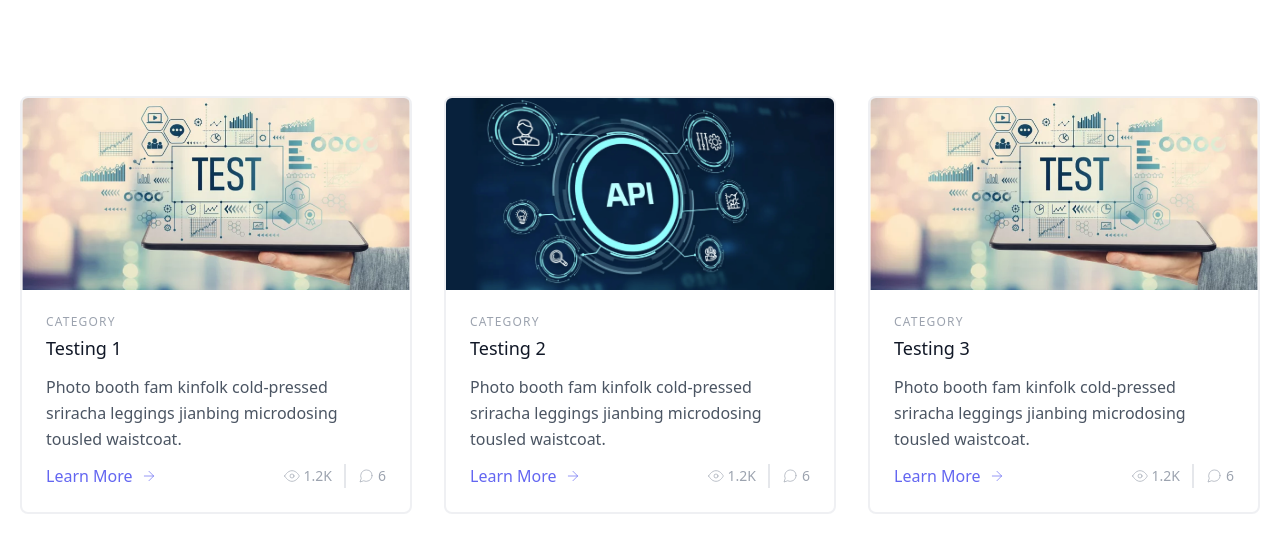
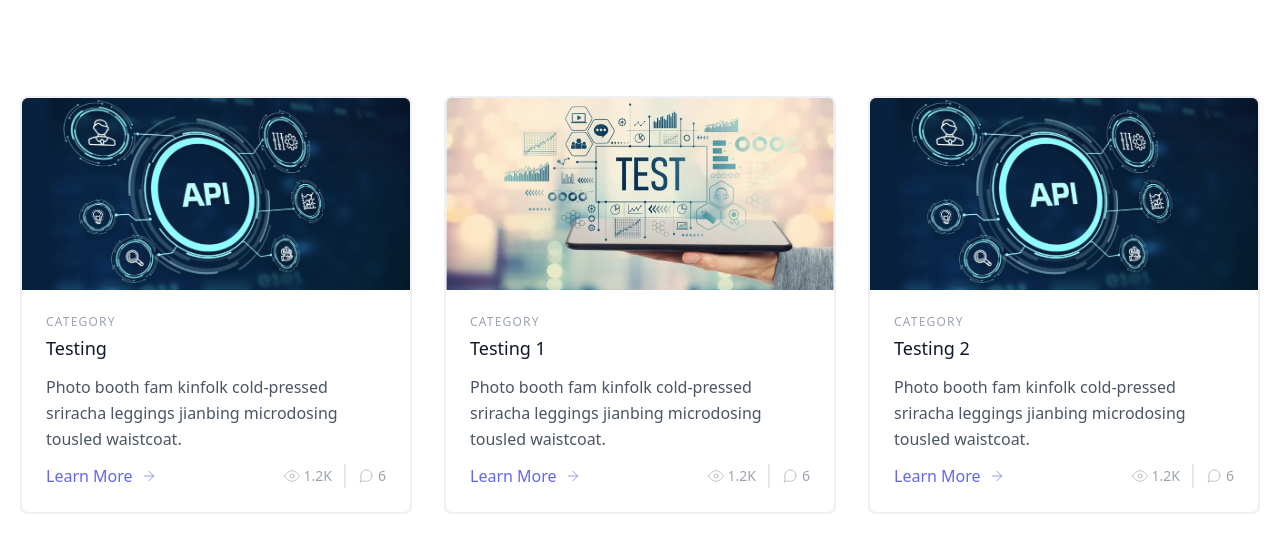
Before and after one commit to Marcos-ghub/site-test, a Next.js app: page /blog in a window 1280 px wide. Shown: the top 552 px of the page. Built offline with nearby package versions, Linux system fonts and the light colour scheme.

Commit message:
Update site

```diff
--- a/src/pages/blog/index.tsx
+++ b/src/pages/blog/index.tsx
@@ -4,6 +4,21 @@ export default function Page() {
   return (
     <Blog
       t1={
+        <Image
+          src="/Pantallazo 02-05-2024 17.28.39.png"
+          width={854}
+          height={527}
+          alt="blog"
+          className="lg:h-48 md:h-36 w-full object-cover object-center"
+        />
+      }
+      t2="CATEGORY"
+      t3="Testing"
+      t4="Photo booth fam kinfolk cold-pressed sriracha leggings jianbing microdosing tousled waistcoat."
+      t6="Learn More"
+      t7="1.2K"
+      t8="6"
+      t9={
         <Image
           src="/Pantallazo 02-05-2024 17.27.53.png"
           width={709}
@@ -12,13 +27,18 @@ export default function Page() {
           className="lg:h-48 md:h-36 w-full object-cover object-center"
         />
       }
-      t2="CATEGORY"
-      t3="Testing 1"
-      t4="Photo booth fam kinfolk cold-pressed sriracha leggings jianbing microdosing tousled waistcoat."
-      t6="Learn More"
-      t7="1.2K"
-      t8="6"
-      t9={
+      t10="CATEGORY"
+      t11={
+        <>
+          <p>Testing 1</p>
+          <p />
+        </>
+      }
+      t12="Photo booth fam kinfolk cold-pressed sriracha leggings jianbing microdosing tousled waistcoat."
+      t14="Learn More"
+      t15="1.2K"
+      t16="6"
+      t17={
         <Image
           src="/Pantallazo 02-05-2024 17.28.39.png"
           width={854}
@@ -27,23 +47,13 @@ export default function Page() {
           className="lg:h-48 md:h-36 w-full object-cover object-center"
         />
       }
-      t10="CATEGORY"
-      t11="Testing 2"
-      t12="Photo booth fam kinfolk cold-pressed sriracha leggings jianbing microdosing tousled waistcoat."
-      t14="Learn More"
-      t15="1.2K"
-      t16="6"
-      t17={
-        <Image
-          src="/Pantallazo 02-05-2024 17.27.53.png"
-          width={709}
-          height={361}
-          alt="blog"
-          className="lg:h-48 md:h-36 w-full object-cover object-center"
-        />
+      t18="CATEGORY"
+      t19={
+        <>
+          <p>Testing 2</p>
+          <p />
+        </>
       }
-      t18="CATEGORY"
-      t19="Testing 3"
       t20="Photo booth fam kinfolk cold-pressed sriracha leggings jianbing microdosing tousled waistcoat."
       t22="Learn More"
       t23="1.2K"
```
